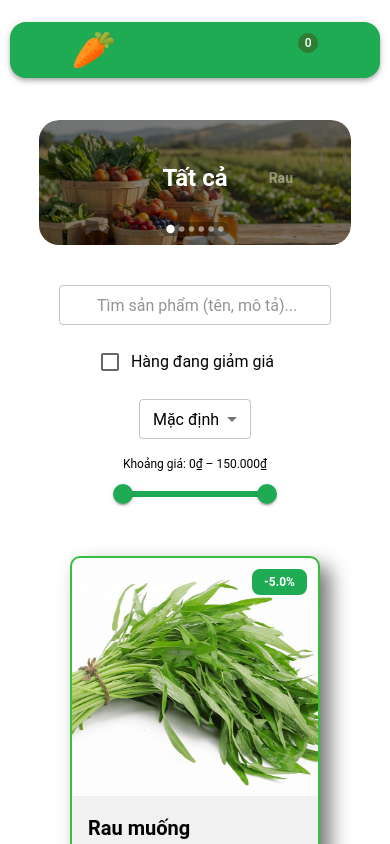
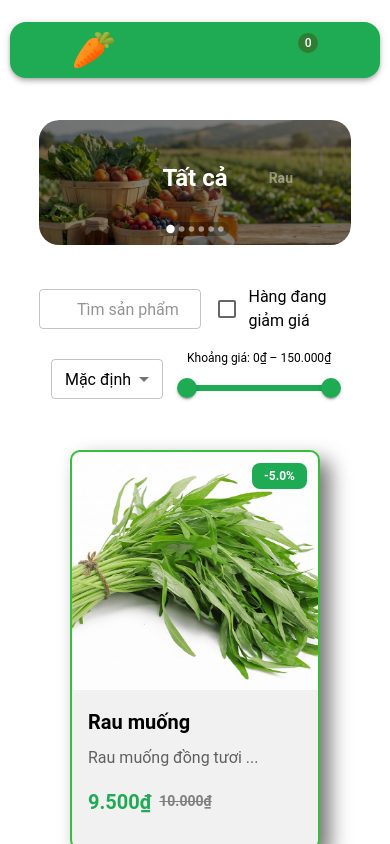
Before and after one commit to soda2611/demo, a Next.js app: page / in a window 390 px wide. Both pictures are taken after a click on the button "XEM SẢN PHẨM". Shown: the top 844 px of the page. Built offline with nearby package versions, Linux system fonts and the light colour scheme; some icons are missing; a web font is replaced by a local one.

Commit message:
feat: tối ưu responsive cho tab sản phẩm

```diff
--- a/app/features/ProductSection.js
+++ b/app/features/ProductSection.js
@@ -390,12 +390,14 @@ export default function ProductPage({ products = {}, banners, onAddToCart }) {
           alignItems: "center",
         }}
       >
+        <Box sx={{ display: 'flex', alignItems: 'center', justifyContent: 'right', gap: 2 }}>
           {/* Tìm kiếm */}
           <TextField
             value={keyword}
             onChange={(e) => setKeyword(e.target.value)}
-          placeholder="Tìm sản phẩm (tên, mô tả)..."
+            placeholder={isMobile ? "Tìm sản phẩm" : "Tìm sản phẩm (tên, mô tả)..."}
             size="small"
+            sx={{ "@media (max-width: 500px)": {width: "75%"}, "@media (min-width: 500px)": {flexGrow: 1} }}
             InputProps={{
               startAdornment: (
                 <InputAdornment position="start">
@@ -415,6 +417,7 @@ export default function ProductPage({ products = {}, banners, onAddToCart }) {
             }
             label="Hàng đang giảm giá"
           />
+        </Box>
 
         {!isMobile && (
           <Box
@@ -430,6 +433,7 @@ export default function ProductPage({ products = {}, banners, onAddToCart }) {
           />
         )}
 
+        <Box sx={{ display: 'flex', alignItems: 'center', gap: 2 }}>
           {/* Sắp xếp */}
           <Select
             size="small"
@@ -459,6 +463,7 @@ export default function ProductPage({ products = {}, banners, onAddToCart }) {
               onChange={(_, v) => setPriceRange(v)}
               valueLabelDisplay="auto"
             />
+          </Box>
         </Box>
       </Box>
 
```
Lines whose indentation alone changed are shown as unchanged.
